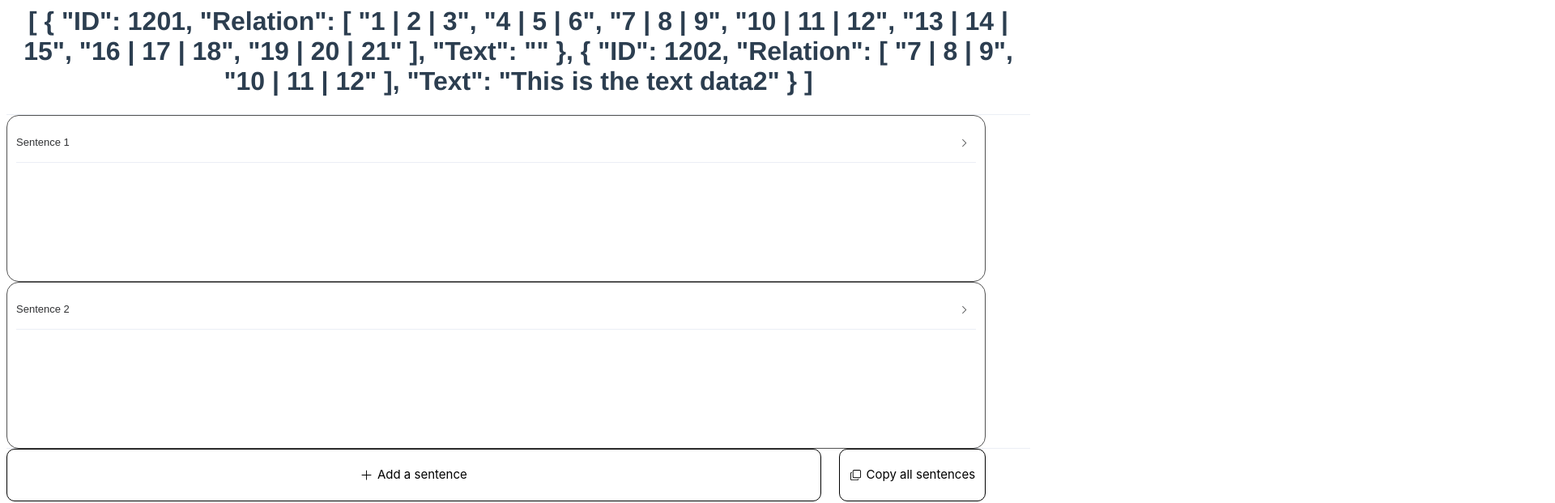
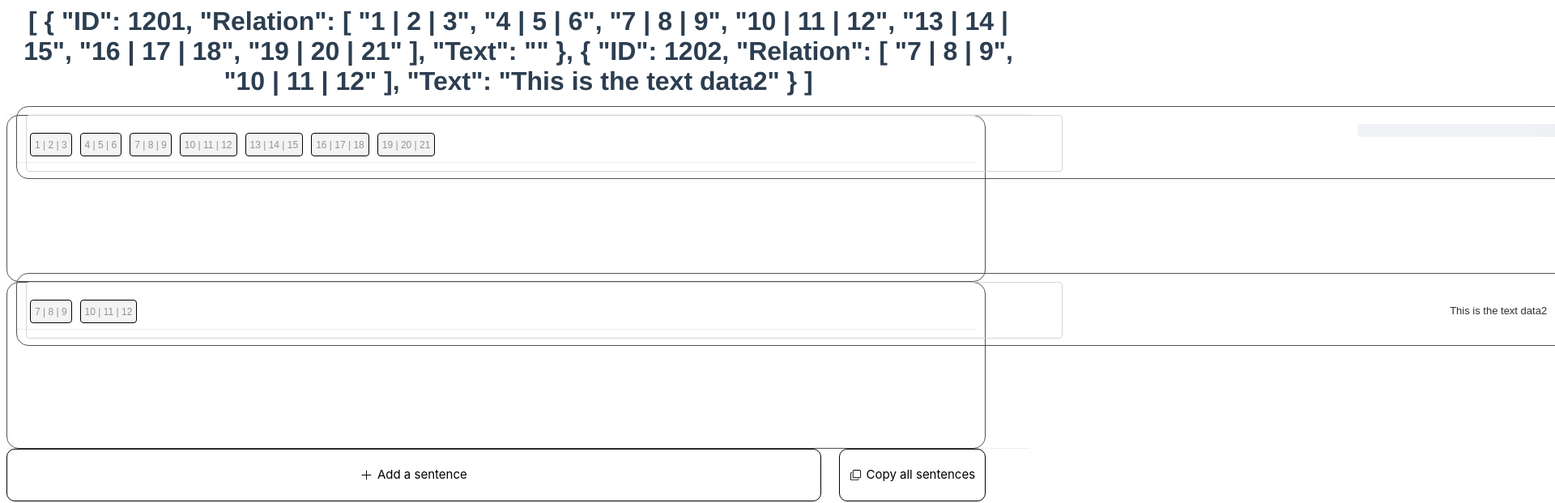
Before and after one commit to kopasxnkliang/IPMN-07, a Vue app in the folder Frontend/: page / in a window 1280 px wide. Shown: the part 480-1101 px from the top of the page at 81% size, 1920 px wide, since content can reach past the window. Built offline with nearby package versions, Linux system fonts and the light colour scheme.

Commit message:
add omitted title

```diff
--- a/Frontend/src/components/senDetail.vue
+++ b/Frontend/src/components/senDetail.vue
@@ -3,21 +3,39 @@
 	<div >
 		<el-collapse v-model="activeSentence" accordion @change="changeCollapse" >
 				<el-collapse-item v-for="(sen, index) in Sentences"
-				v-bind:title="'Sentence '+(index+1)"
+
 				v-bind:name="sen.ID" :class="'sentenceBox'">
+				<template #title v-if="activeSentence==sen.ID">
+					Sentence {{index+1}}
+				</template>
+				<template #title v-else >
+					<div :class="'omittedBox'">
+						<div :class="'omittedRelat'">
+							<el-tag v-for="r in sen.Relation"
+							:class="'relationTag'" type="info" :key="r">
+								{{r}}
+							</el-tag>
+						</div>
+						<div :class="'omittedText'">
+							<el-skeleton :rows="0" v-if="sen.Text==''" animated ></el-skeleton>
+							<p v-else>{{sen.Text}}</p>
+						</div>
+					</div>
+
+				</template>
 				<!-- {{sen}} -->
 				<div :class="'SentenceBody'">
 					<div :class="'relation'">
-							<!-- <div v-for="r in sen.Relation" :class="'relationBox'">
+						<!-- <div v-for="r in sen.Relation" :class="'relationTag'">
 							<p :class="'TripleSet'">{{r[0]}} | {{r[1]}} | {{r[2]}}</p>
 							<el-button :icon="Delete" circle size="small" :class="'SetDeleteButton'"></el-button>
 						</div> -->
 						<el-tag v-for="r in ShowTag"
-							:class="'relationBox'" type="info" closable
+						:class="'relationTag'" type="info" closable
 						:key="r" @close="closeTag(r)">
 							{{r}}
 						</el-tag>
-							<el-button plain :icon="Plus" :class="'relationBox'"></el-button>
+						<el-button plain :icon="Plus" :class="'relationTag'"></el-button>
 					</div>
 					<div :class="'SenText'">
 						<el-skeleton :rows="2" v-if="sen.Text==''" animated ></el-skeleton>
@@ -32,6 +50,7 @@
 			<el-button plain :icon="CopyDocument" :class="'copyButton'">Copy all sentences</el-button>
 		</div>
 	</div>
+
 </template>
 
 <script setup>
@@ -106,7 +125,7 @@ function closeTag(tag){
 </script>
 
 <style>
-	.relationBox{
+	.relationTag{
 		display: flex;
 		text-align: center;
 		/* Set */
@@ -370,4 +389,68 @@ function closeTag(tag){
 
 	}
 
+	.omittedRelat{
+		/* relation tripes */
+
+		box-sizing: border-box;
+		overflow: hidden;
+
+		/* Auto layout */
+		display: flex;
+		flex-direction: row;
+		align-items: flex-start;
+		padding: 21px 4px;
+		gap: 10px;
+
+		width: 45%;
+		height: 70px;
+
+		border: 1px solid #D6D5D5;
+		border-radius: 4px;
+
+		/* Inside auto layout */
+		flex: none;
+		order: 0;
+		align-self: stretch;
+		flex-grow: 1;
+	}
+
+	.omittedBox{
+		/* sentence 1 (el-collapse) */
+
+		box-sizing: border-box;
+
+		/* Auto layout */
+		display: flex;
+		flex-direction: row;
+		align-items: center;
+		padding: 10px 11px;
+		gap: 10px;
+
+		width: calc((100%)*2);
+		height: 90px;
+
+		border: 1px solid #525252;
+		border-radius: 15px;
+
+		/* Inside auto layout */
+		flex: none;
+		order: 0;
+		flex-grow: 0;
+
+	}
+
+	.omittedText{
+		/* sentence(loading) */
+
+		width: 45%;
+		height: 70px;
+
+
+		/* Inside auto layout */
+		flex: none;
+		order: 1;
+		flex-grow: 0;
+
+	}
 </style>
```
Lines whose indentation alone changed are shown as unchanged.
